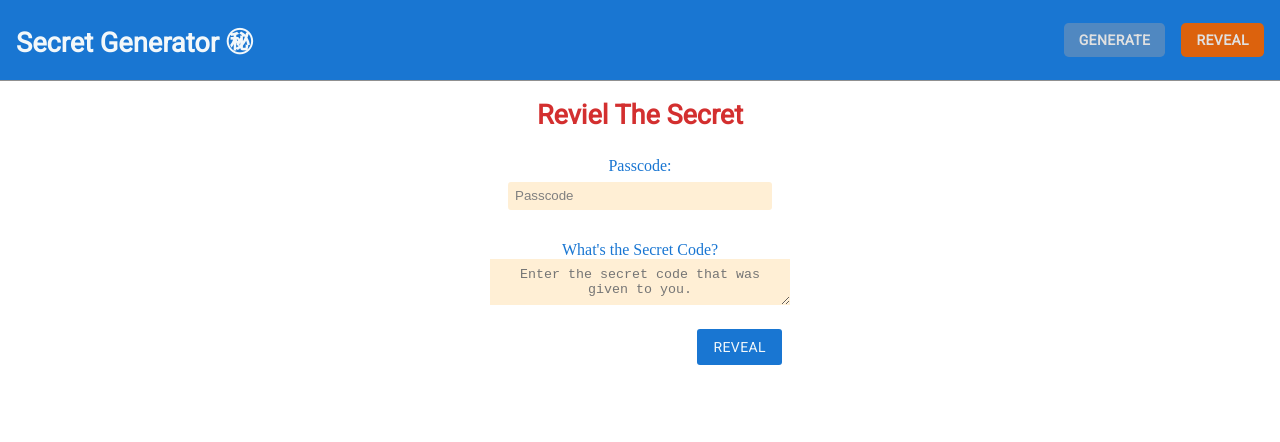
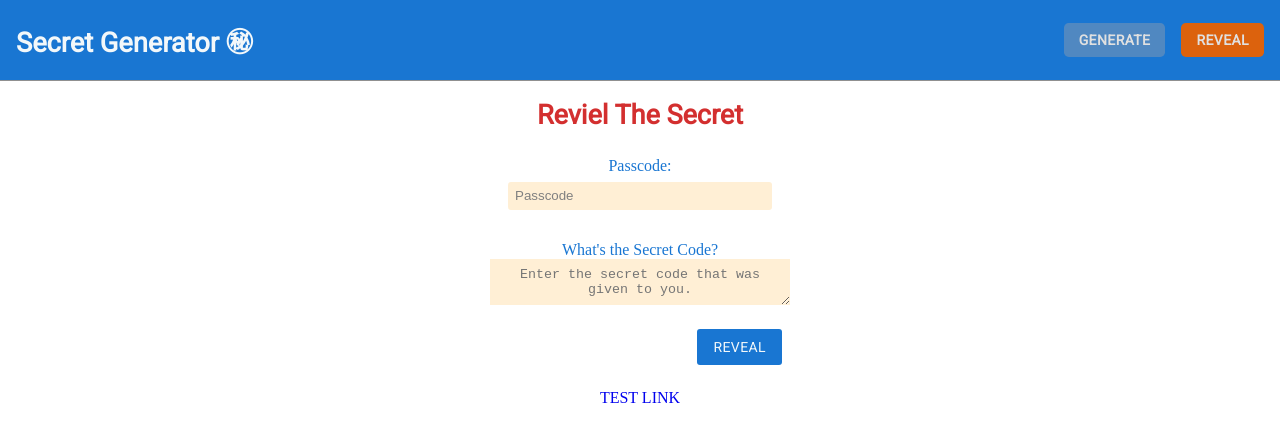
Before and after one commit to wilfredlopez/secrets, a React (Create React App) app: page /reveal in a window 1280 px wide. Shown: the top 442 px of the page. Built offline with nearby package versions, Linux system fonts and the light colour scheme; a web font is replaced by a local one.

Commit message:
testing history in prod

```diff
--- a/src/pages/Reviel.tsx
+++ b/src/pages/Reviel.tsx
@@ -1,6 +1,7 @@
 import React from "react"
 import { Secrets } from "components"
 import { Title } from "components/styled"
+import { Link } from "react-router-dom"
 
 interface Props {}
 
@@ -9,6 +10,9 @@
     <div className="text-center">
       <Title>Reviel The Secret</Title>
       <Secrets />
+      <div>
+        <Link to="/reveal/CODEEEEE">TEST LINK</Link>
+      </div>
     </div>
   )
 }
--- a/src/pages/RevielLink.tsx
+++ b/src/pages/RevielLink.tsx
@@ -9,12 +9,12 @@
   const history = useHistory()
   const [code, setCode] = React.useState("")
   // const { code } = useParams<{ code: string }>()
-  const params = useParams<{ code: string }>()
+  // const params = useParams<{ code: string }>()
   const [decoded, setDecoded] = React.useState(code)
   const [password, setPassword] = React.useState("")
 
   React.useLayoutEffect(() => {
-    console.log(params)
+    // console.log(params)
     console.log(history)
   })
 
```
